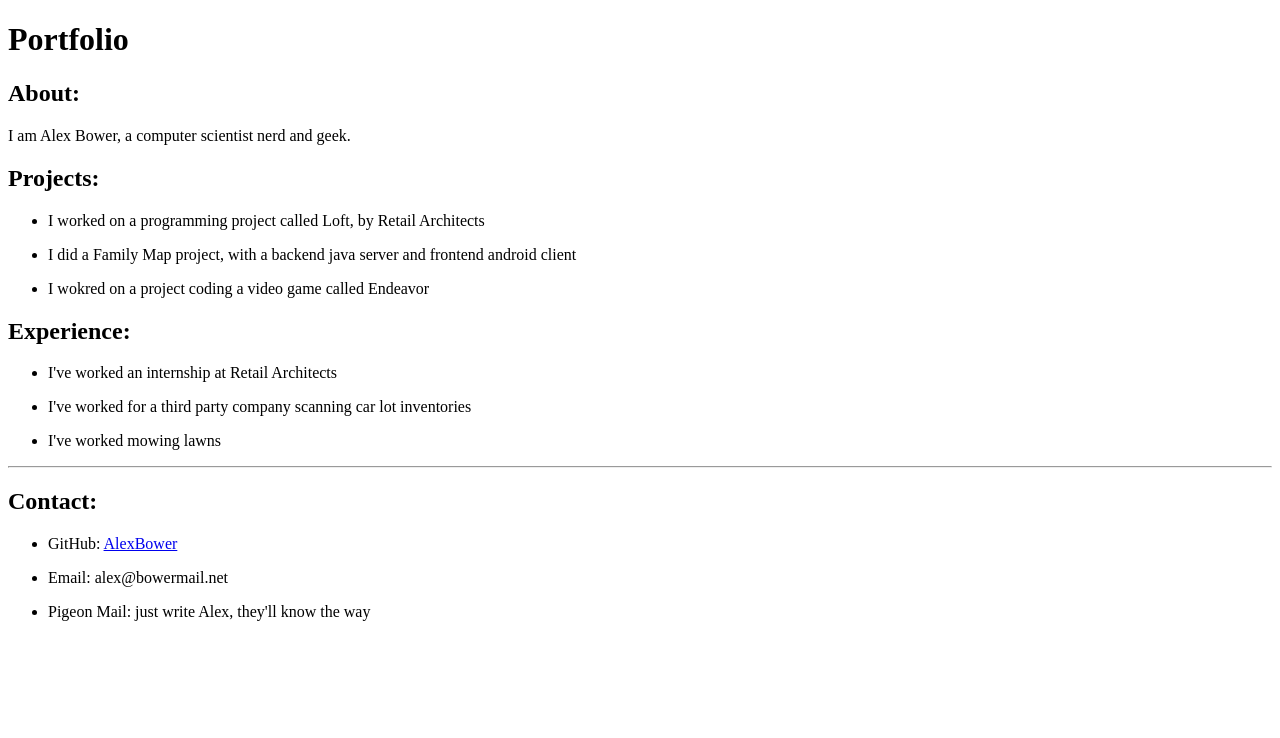
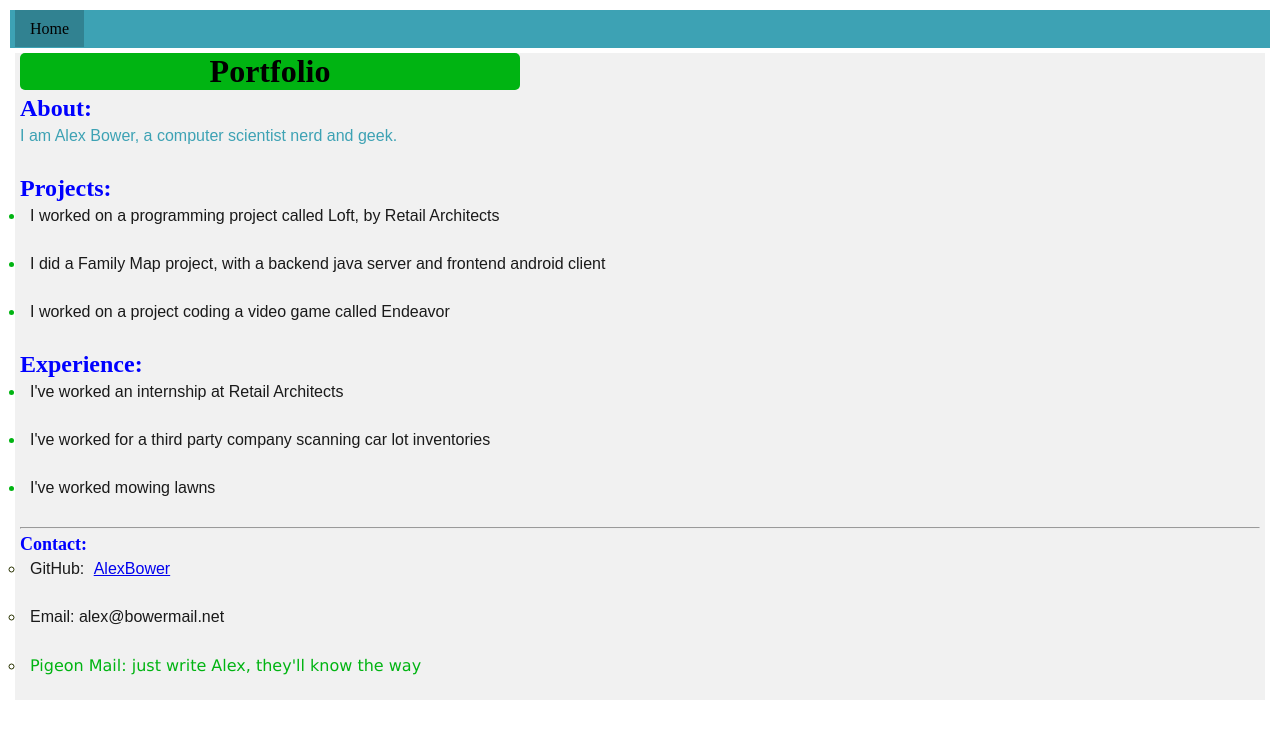
Before and after one commit to AlexBower/portfolio, a plain HTML site: page index.html in a window 1280 px wide. Drawn offline with Linux system fonts and the light colour scheme.

Commit message:
Added a style page

```diff
--- a/index.html
+++ b/index.html
@@ -2,13 +2,18 @@
 <html>
 	<head>
 		<title>Portfolio</title>
+		<link rel='stylesheet' href='styles.css'/>
 	</head>
 	<body>
+		<ul class="horizontal_menu">
+			<li><a href="index.html">Home</a></li>
+		</ul>
+		<div class='page'>
 			<h1>Portfolio</h1>
 			<h2>About:</h2>
-		<p>I am Alex Bower, a computer scientist nerd and geek.</p>
+			<p id="alex">I am Alex Bower, a computer scientist nerd and geek.</p>
 			<h2>Projects:</h2>
-		<ul>
+			<ul class="list">
 				<li>
 					<p>I worked on a programming project called Loft, by Retail Architects</p>
 				</li>
@@ -16,11 +21,11 @@
 					<p>I did a Family Map project, with a backend java server and frontend android client</p>
 				</li>
 				<li>
-				<p>I wokred on a project coding a video game called Endeavor</p>
+					<p>I worked on a project coding a video game called Endeavor</p>
 				</li>
 			</ul>
 			<h2>Experience:</h2>
-		<ul>
+			<ul class="list">
 				<li>
 					<p>I've worked an internship at Retail Architects</p>
 				</li>
@@ -32,8 +37,8 @@
 				</li>
 			</ul>
 			<hr/>
-		<h2>Contact:</h2>
-		<ul>
+			<h2 id="contact_header">Contact:</h2>
+			<ul class='contact'>
 				<li>
 					<p>GitHub: <a href="https://github.com/AlexBower">AlexBower</a></p>
 				</li>
@@ -41,8 +46,9 @@
 					<p>Email: alex@bowermail.net</p>
 				</li>
 				<li>
-				<p>Pigeon Mail: just write Alex, they'll know the way</p>
+					<p class='pigeon'>Pigeon Mail: just write Alex, they'll know the way</p>
 				</li>
 			</ul>
+		</div>
 	</body>
 </html>
--- /dev/null
+++ b/styles.css
@@ -0,0 +1,72 @@
+* {
+	margin: 5px;
+	padding: 0;
+	box-sizing: border-box;
+}
+
+p {
+	font-family: fantasy;
+	color: #1a1a1a;
+	padding-bottom: 25px;
+}
+
+h1 {
+	background-color: #00b412;
+	border-radius: 5px;
+	width: 500px;
+	text-align: center;
+}
+
+em {
+	font-weight: bold;
+}
+
+h2 {
+	color: blue;
+}
+
+#alex {
+	color: #3da2b4;
+}
+
+#contact_header {
+	font-size: large;
+}
+
+.list li {
+	color:  #00b412;
+}
+
+.contact li {
+	color:  #283100;
+	list-style-type: circle;
+}
+
+.page {
+	background-color: #f1f1f1;
+}
+
+.pigeon {
+	color:  #00b412;
+	font-family: 'Lucida Sans', 'Lucida Sans Regular', 'Lucida Grande', 'Lucida Sans Unicode', Geneva, Verdana, sans-serif;
+}
+
+.horizontal_menu {
+	list-style-type: none;
+	margin: 0;
+	padding: 0;
+	background-color: #3da2b4;
+	padding: 10px 0px;
+  }
+
+  .horizontal_menu li {
+	display: inline;
+	padding: 10px;
+	background-color: #318291;
+  }
+
+  .horizontal_menu li a {
+	color: black;
+	font-style: bold;
+	text-decoration: none;
+  }
```
Lines whose indentation alone changed are shown as unchanged.
